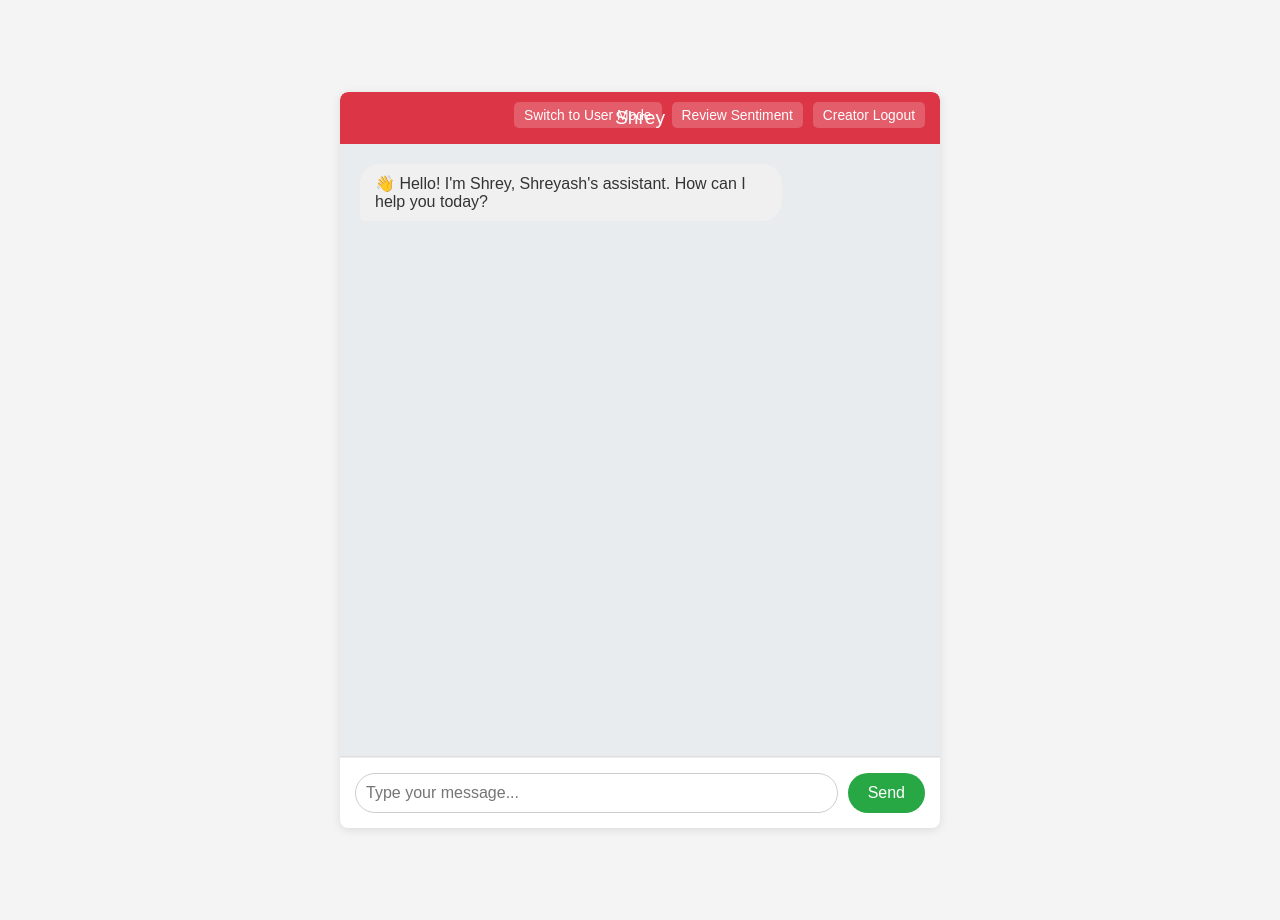
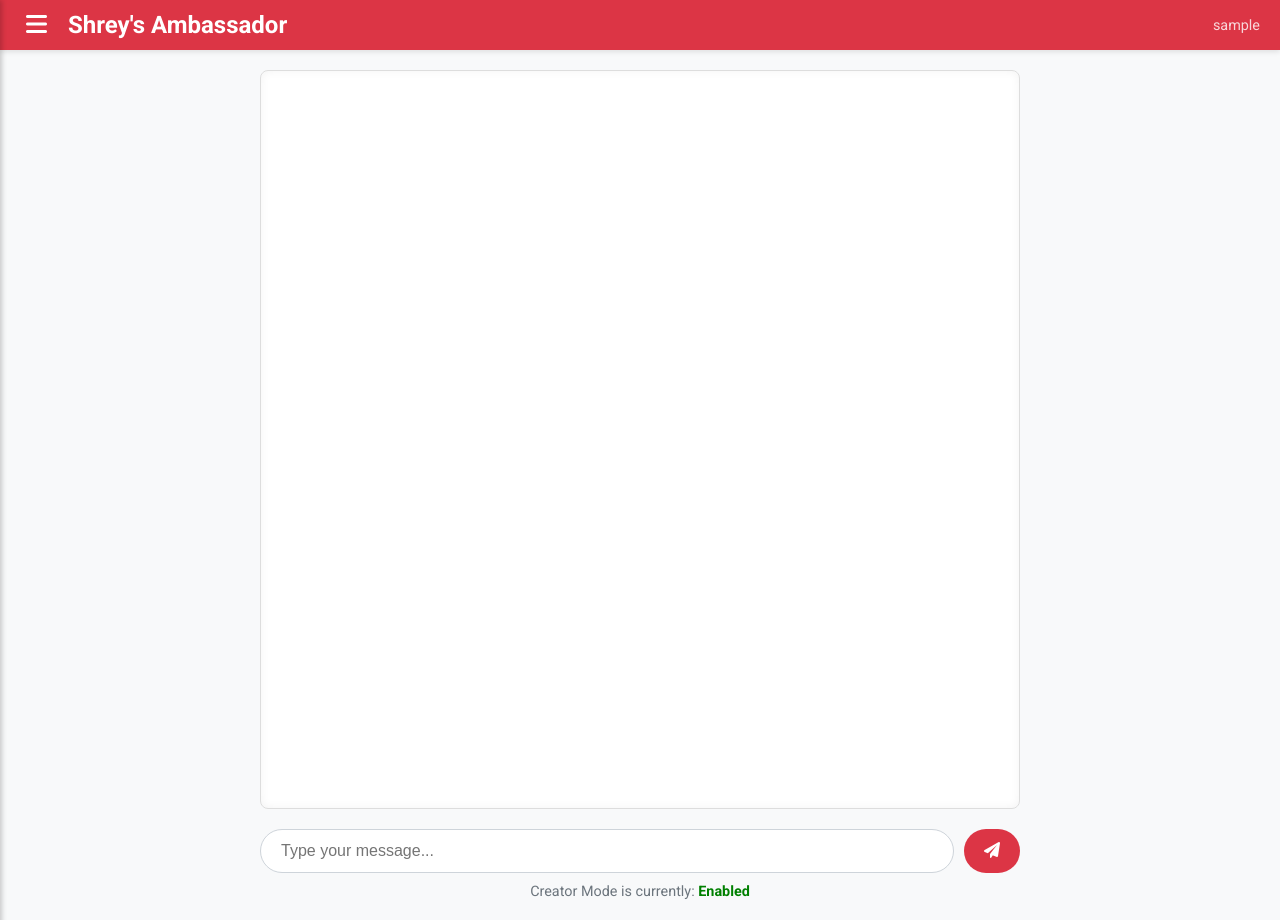
Before and after one commit to SHREYASHSINGHAI/AI-PERSONAL-AMBASSADOR, a Flask app: page / in a window 1280 px wide. Run offline with Flask 3, Linux system fonts and the light colour scheme; the visitor is signed in with stand-in values (Sample User, id 1).

Commit message:
Update index.html

```diff
--- a/templates/index.html
+++ b/templates/index.html
@@ -3,263 +3,319 @@
 <head>
     <meta charset="UTF-8">
     <meta name="viewport" content="width=device-width, initial-scale=1.0">
-    <title>{{ bot_name }}'s Assistant</title>
+    <title>{{ bot_name }}'s Ambassador</title>
+    <link href="https://fonts.googleapis.com/css2?family=Roboto:wght@400;500;700&display=swap" rel="stylesheet">
+    <link href="https://cdnjs.cloudflare.com/ajax/libs/font-awesome/6.0.0-beta3/css/all.min.css" rel="stylesheet">
     <style>
+        :root {
+            --primary-color: #dc3545; /* A primary color like red for actions */
+            --secondary-color: #f8f9fa; /* A light background color */
+            --dark-color: #343a40; /* Dark text/background */
+            --light-text: #fff;
+            --menu-width: 250px;
+        }
+
         body {
-            font-family: Arial, sans-serif;
+            font-family: 'Roboto', sans-serif;
             margin: 0;
-            padding: 0;
-            background-color: #f4f4f4;
-            display: flex;
-            justify-content: center;
-            align-items: center;
-            min-height: 100vh;
-            color: #333;
-        }
-        .chat-container {
-            background-color: #fff;
-            border-radius: 8px;
-            box-shadow: 0 2px 10px rgba(0, 0, 0, 0.1);
-            width: 100%;
-            max-width: 600px;
+            background-color: var(--secondary-color);
             display: flex;
             flex-direction: column;
-            height: 80vh;
+            height: 100vh;
             overflow: hidden;
+            color: var(--dark-color);
         }
-        .chat-header {
-            color: white;
-            padding: 15px;
-            text-align: center;
-            border-top-left-radius: 8px;
-            border-top-right-radius: 8px;
-            font-size: 1.2em;
-            transition: background-color 0.3s ease;
-            position: relative;
+
+        /* --- Header --- */
+        header {
+            background-color: var(--primary-color);
+            color: var(--light-text);
+            padding: 10px 20px;
+            display: flex;
+            align-items: center;
+            justify-content: space-between;
+            box-shadow: 0 2px 5px rgba(0,0,0,0.1);
+            position: sticky;
+            top: 0;
+            z-index: 1000;
         }
-        .chat-header-status {
-            position: absolute;
-            top: 10px;
-            right: 15px;
-            font-size: 0.9em;
+        header .header-left {
             display: flex;
-            gap: 10px;
+            align-items: center;
         }
-        .chat-header-status a {
-            color: white;
+        #menu-toggle {
+            background: none;
+            border: none;
+            color: var(--light-text);
+            font-size: 24px;
+            cursor: pointer;
+            margin-right: 15px;
+        }
+        .header-title {
+            font-size: 1.5rem;
+            font-weight: 700;
+        }
+        .header-user {
+            font-size: 0.9rem;
+            opacity: 0.8;
+        }
+
+        /* --- Sidebar Menu --- */
+        #sidebar {
+            width: var(--menu-width);
+            height: 100%;
+            background-color: var(--dark-color);
+            color: var(--light-text);
+            position: fixed;
+            top: 0;
+            left: calc(-1 * var(--menu-width));
+            transition: left 0.3s ease;
+            z-index: 1001;
+            padding-top: 60px; /* Space for the header */
+            display: flex;
+            flex-direction: column;
+            box-shadow: 2px 0 5px rgba(0,0,0,0.2);
+        }
+        #sidebar.active {
+            left: 0;
+        }
+        #sidebar a {
+            padding: 15px 20px;
             text-decoration: none;
-            background: rgba(255, 255, 255, 0.2);
-            padding: 5px 10px;
-            border-radius: 5px;
-            font-size: 0.8em;
+            color: var(--light-text);
+            display: block;
+            border-bottom: 1px solid #495057;
+            transition: background-color 0.2s ease;
         }
-        .chat-header-status p {
-            display: inline;
-            margin: 0;
+        #sidebar a:hover {
+            background-color: var(--primary-color);
         }
-        .chat-messages {
+        #sidebar a i {
+            margin-right: 10px;
+        }
+
+        /* --- Main Content --- */
+        #main-content {
             flex-grow: 1;
+            display: flex;
+            flex-direction: column;
+            transition: margin-left 0.3s ease;
+            margin-left: 0;
+        }
+        body.sidebar-active #main-content {
+            margin-left: var(--menu-width);
+        }
+
+        .chat-container {
+            max-width: 800px;
+            width: 100%;
+            margin: 20px auto;
+            padding: 0 20px;
+            box-sizing: border-box;
+            display: flex;
+            flex-direction: column;
+            flex-grow: 1;
+        }
+
+        #chat-window {
+            background-color: #fff;
+            border: 1px solid #ddd;
+            border-radius: 8px;
             padding: 20px;
+            flex-grow: 1;
             overflow-y: auto;
-            background-color: #e9ecef;
-            border-bottom: 1px solid #ddd;
+            display: flex;
+            flex-direction: column;
+            gap: 15px;
+            box-shadow: inset 0 0 10px rgba(0,0,0,0.05);
+            min-height: 400px;
         }
         .message {
-            margin-bottom: 15px;
-            display: flex;
-            flex-direction: column;
-        }
-        .message.user {
-            align-items: flex-end;
-        }
-        .message.bot {
-            align-items: flex-start;
-        }
-        .message-bubble {
+            max-width: 80%;
             padding: 10px 15px;
             border-radius: 20px;
-            max-width: 70%;
+            line-height: 1.5;
             word-wrap: break-word;
         }
-        .message.user .message-bubble {
-            background-color: #007bff;
-            color: white;
+        .user-message {
+            align-self: flex-end;
+            background-color: #e0f7fa;
+            color: #004d40;
             border-bottom-right-radius: 5px;
         }
-        .message.bot .message-bubble {
-            background-color: #f0f0f0;
+        .bot-message {
+            align-self: flex-start;
+            background-color: #f1f0f0;
             color: #333;
             border-bottom-left-radius: 5px;
         }
-        .chat-input-form {
+
+        .chat-input {
             display: flex;
-            padding: 15px;
-            border-top: 1px solid #eee;
+            margin-top: 20px;
+            position: sticky;
+            bottom: 20px;
         }
-        .chat-input-form input[type="text"] {
+        #user-input {
             flex-grow: 1;
-            padding: 10px;
-            border: 1px solid #ccc;
-            border-radius: 20px;
-            margin-right: 10px;
-            font-size: 1em;
+            padding: 12px 20px;
+            border: 1px solid #ced4da;
+            border-radius: 25px;
+            font-size: 16px;
+            outline: none;
+            transition: border-color 0.3s;
         }
-        .chat-input-form button {
-            background-color: #28a745;
+        #user-input:focus {
+            border-color: var(--primary-color);
+        }
+        #send-button {
+            background-color: var(--primary-color);
             color: white;
             border: none;
-            padding: 10px 20px;
-            border-radius: 20px;
+            padding: 12px 20px;
+            border-radius: 25px;
+            margin-left: 10px;
             cursor: pointer;
-            font-size: 1em;
+            font-size: 16px;
+            transition: background-color 0.3s;
         }
-        .chat-input-form button:hover {
-            background-color: #218838;
+        #send-button:hover {
+            background-color: #c82333;
+        }
+        .mode-text {
+            font-size: 0.9em;
+            color: #6c757d;
+            text-align: center;
+            margin-top: 10px;
+        }
+
+        /* Overlay to close menu on click outside */
+        .overlay {
+            position: fixed;
+            top: 0;
+            left: 0;
+            width: 100%;
+            height: 100%;
+            background: rgba(0, 0, 0, 0.5);
+            visibility: hidden;
+            opacity: 0;
+            transition: opacity 0.3s ease, visibility 0.3s ease;
+            z-index: 1000;
+        }
+        .overlay.active {
+            visibility: visible;
+            opacity: 1;
         }
     </style>
 </head>
 <body>
-    <div class="chat-container">
-        <div class="chat-header" id="chat-header">
-            {{ bot_name }}
-            <div class="chat-header-status">
-                {% if is_creator %}
-                    <a href="{{ url_for('toggle_mode') }}" id="toggle-mode-btn">
-                        {% if is_creator_mode_active %}
-                            Switch to User Mode
-                        {% else %}
-                            Switch to Creator Mode
-                        {% endif %}
-                    </a>
-                    <a href="{{ url_for('review_sentiment') }}" class="sentiment-btn">Review Sentiment</a>
-                    <a href="{{ url_for('logout') }}">Creator Logout</a>
-                {% else %}
-                    <p>User: {{ user_email }}</p>
-                    <a href="{{ url_for('logout_user') }}">Logout</a>
-                {% endif %}
-            </div>
-        </div>
-        <div class="chat-messages" id="chat-messages">
-            <div class="message bot">
-                <div class="message-bubble">
-                    👋 Hello! I'm {{ bot_name }}, {{ creator_name }}'s assistant. How can I help you today?
-                </div>
-            </div>
+
+    <div class="overlay" onclick="toggleMenu()"></div>
+
+    <nav id="sidebar">
+        <div style="padding: 20px; text-align: center;">
+            <p style="margin: 0; font-size: 1.2rem; font-weight: bold; color: var(--light-text);">Menu</p>
         </div>
 
-        <form class="chat-input-form" id="chat-form">
-            <input type="text" id="user-input" placeholder="Type your message..." autocomplete="off">
-            <button type="submit">Send</button>
-        </form>
+        {% if is_creator %}
+        <a href="{{ url_for('toggle_mode') }}">
+            <i class="fas fa-user-shield"></i>
+            {% if is_creator_mode_active %}
+                Disable Creator Mode
+            {% else %}
+                Enable Creator Mode
+            {% endif %}
+        </a>
+        <a href="{{ url_for('review_sentiment') }}">
+            <i class="fas fa-chart-line"></i>
+            Sentiment Review
+        </a>
+        <a href="{{ url_for('logout') }}">
+            <i class="fas fa-sign-out-alt"></i>
+            Creator Logout
+        </a>
+        {% else %}
+        <a href="{{ url_for('logout_user') }}">
+            <i class="fas fa-sign-out-alt"></i>
+            Logout
+        </a>
+        {% endif %}
+    </nav>
+
+    <div id="main-content">
+        <header>
+            <div class="header-left">
+                <button id="menu-toggle" onclick="toggleMenu()"><i class="fas fa-bars"></i></button>
+                <div class="header-title">{{ bot_name }}'s Ambassador</div>
+            </div>
+            <div class="header-user">{{ user_email }}</div>
+        </header>
+
+        <div class="chat-container">
+            <div id="chat-window">
+                </div>
+            <div class="chat-input">
+                <input type="text" id="user-input" placeholder="Type your message...">
+                <button id="send-button"><i class="fas fa-paper-plane"></i></button>
+            </div>
+            {% if is_creator %}
+                <div class="mode-text">
+                    Creator Mode is currently:
+                    <span style="color: {{ 'green' if is_creator_mode_active else 'red' }}; font-weight: bold;">
+                        {{ 'Enabled' if is_creator_mode_active else 'Disabled' }}
+                    </span>
+                </div>
+            {% endif %}
+        </div>
     </div>
 
+    <script src="https://code.jquery.com/jquery-3.6.0.min.js"></script>
     <script>
-        const botName = "{{ bot_name }}";
-        const creatorName = "{{ creator_name }}";
-        const isCreatorInitial = "{{ is_creator }}";
-        const isCreatorModeActive = "{{ is_creator_mode_active }}";
-
-        const chatForm = document.getElementById('chat-form');
-        const userInput = document.getElementById('user-input');
-        const chatMessages = document.getElementById('chat-messages');
-        const chatHeader = document.getElementById('chat-header');
-
-        async function fetchInitialChatHistory() {
-            try {
-                const response = await fetch('/get_chat_history');
-                const data = await response.json();
-                if (data.history) {
-                    data.history.forEach(entry => {
-                        appendMessage(entry.parts[0], entry.role);
-                    });
-                }
-            } catch (error) {
-                console.error('Error fetching initial chat history:', error);
-            }
+        function toggleMenu() {
+            document.getElementById('sidebar').classList.toggle('active');
+            document.getElementById('main-content').classList.toggle('sidebar-active');
+            document.querySelector('.overlay').classList.toggle('active');
         }
 
-        document.addEventListener('DOMContentLoaded', fetchInitialChatHistory);
-
-        chatForm.addEventListener('submit', async (event) => {
-            event.preventDefault();
-            const message = userInput.value.trim();
-            if (message === '') return;
-
-            appendMessage(message, 'user');
-            userInput.value = '';
-
-            const loadingMessage = appendMessage('...', 'bot', true);
-
-            try {
-                const response = await fetch('/chat', {
-                    method: 'POST',
-                    headers: {
-                        'Content-Type': 'application/x-www-form-urlencoded',
-                    },
-                    body: new URLSearchParams({
-                        'user_input': message
-                    })
+        $(document).ready(function() {
+            function loadChatHistory() {
+                $.getJSON("{{ url_for('get_chat_history') }}", function(data) {
+                    $('#chat-window').empty();
+                    data.history.forEach(function(message) {
+                        const messageClass = (message.role === 'user') ? 'user-message' : 'bot-message';
+                        const newMessage = $('<div>').addClass('message').addClass(messageClass).text(message.parts[0]);
+                        $('#chat-window').append(newMessage);
+                    });
+                    $('#chat-window').scrollTop($('#chat-window')[0].scrollHeight);
                 });
-
-                if (response.status === 401) {
-                    // Handle unauthorized access
-                    window.location.href = "{{ url_for('email_login') }}";
-                    return;
-                }
-
-                const data = await response.json();
-
-                chatMessages.removeChild(loadingMessage);
-
-                appendMessage(data.response, 'bot');
-
-                if (data.is_creator) {
-                    chatHeader.style.backgroundColor = "#dc3545";
-                } else {
-                    chatHeader.style.backgroundColor = "#007bff";
-                }
-
-            } catch (error) {
-                console.error('Error sending message:', error);
-                chatMessages.removeChild(loadingMessage);
-                appendMessage('Error: Could not get a response. Please try again.', 'bot');
-            }
-            chatMessages.scrollTop = chatMessages.scrollHeight;
-        });
-
-        function appendMessage(text, sender, isLoading = false) {
-            const messageDiv = document.createElement('div');
-            messageDiv.classList.add('message', sender);
-
-            const bubbleDiv = document.createElement('div');
-            bubbleDiv.classList.add('message-bubble');
-
-            if (isLoading) {
-                bubbleDiv.textContent = 'Thinking...';
-                bubbleDiv.classList.add('loading-dots');
-            } else {
-                bubbleDiv.textContent = text;
             }
 
-            messageDiv.appendChild(bubbleDiv);
-            chatMessages.appendChild(messageDiv);
-            chatMessages.scrollTop = chatMessages.scrollHeight;
-            return messageDiv;
-        }
+            function sendMessage() {
+                const userInput = $('#user-input').val();
+                if (userInput.trim() === '') return;
 
-        function setInitialHeaderColor() {
-            if (isCreatorInitial === 'True') {
-                if (isCreatorModeActive === 'True') {
-                    chatHeader.style.backgroundColor = "#dc3545";
-                } else {
-                    chatHeader.style.backgroundColor = "#007bff";
+                const userMessage = $('<div>').addClass('message user-message').text(userInput);
+                $('#chat-window').append(userMessage);
+
+                $('#user-input').val('');
+                $('#chat-window').scrollTop($('#chat-window')[0].scrollHeight);
+
+                $.post("{{ url_for('chat') }}", { user_input: userInput }, function(data) {
+                    const botMessage = $('<div>').addClass('message bot-message').text(data.response);
+                    $('#chat-window').append(botMessage);
+                    $('#chat-window').scrollTop($('#chat-window')[0].scrollHeight);
+                });
+            }
+
+            $('#send-button').click(sendMessage);
+            $('#user-input').keypress(function(e) {
+                if (e.which === 13) {
+                    sendMessage();
                 }
-            } else {
-                chatHeader.style.backgroundColor = "#007bff";
-            }
-        }
+            });
 
-        setInitialHeaderColor();
+            loadChatHistory();
+        });
     </script>
 </body>
 </html>
```
